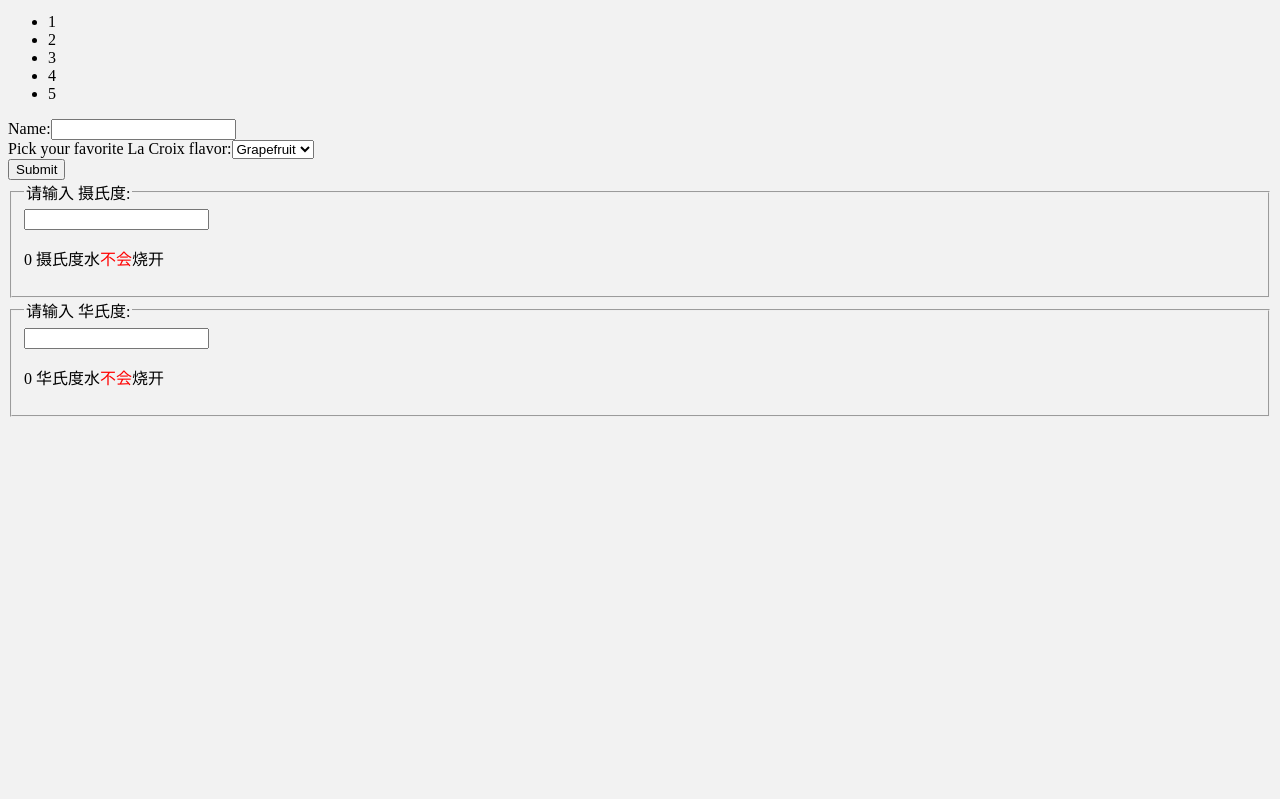
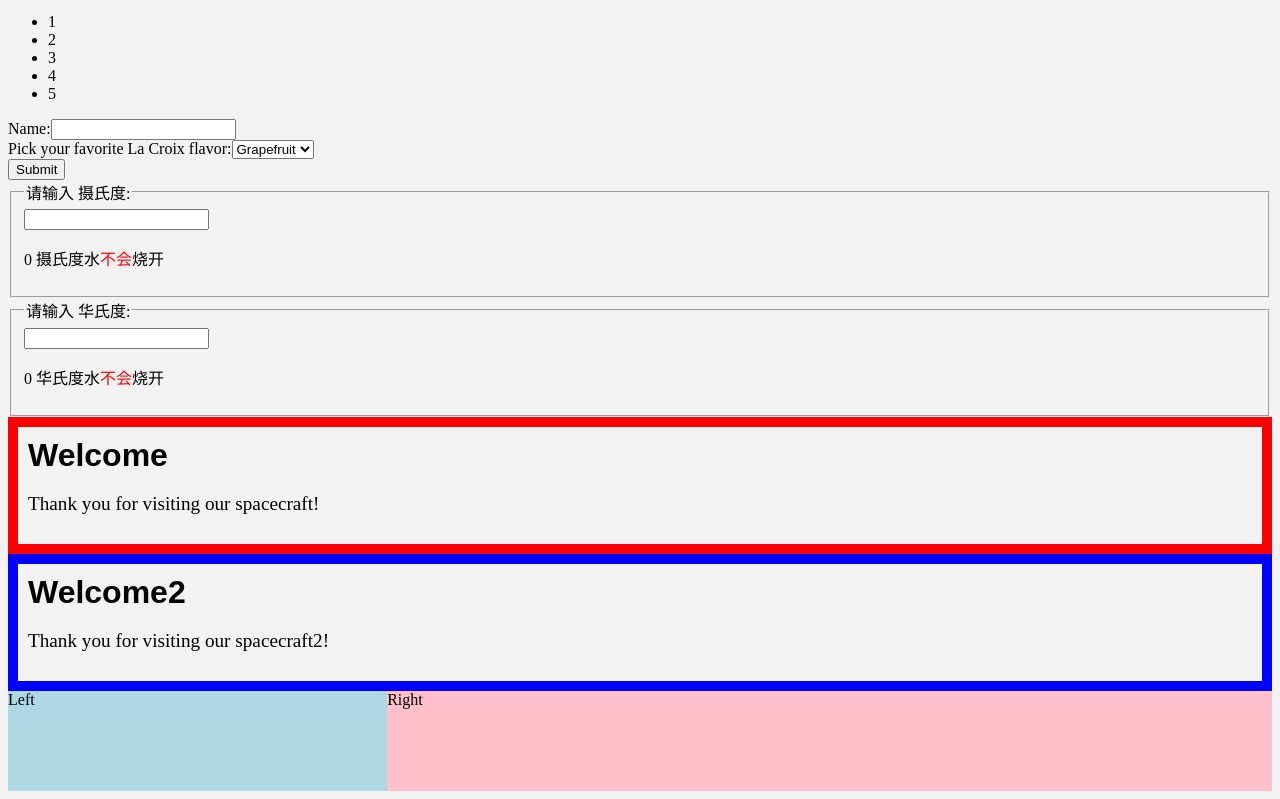
Before and after one commit to hixiaoguan/react-study, a React app in the folder my-app/: page / in a window 1280 px wide. Shown: the part 913-1712 px from the top of the page. Before the commit the page ends 1338 px from the top, so only its background shows below. Built offline with nearby package versions, Linux system fonts and the light colour scheme.

Commit message:
+React 组合模型

```diff
--- a/my-app/public/index.html
+++ b/my-app/public/index.html
@@ -41,6 +41,9 @@
     <div id="moreCompoent"></div>
     <div id="nameForm"></div>
     <div id="statusUp"></div>
+    <div id="dialog"></div>
+    <div id="dialog2"></div>
+    <div id="layout"></div>
     <!--
       This HTML file is a template.
       If you open it directly in the browser, you will see an empty page.
--- a/my-app/src/index.css
+++ b/my-app/src/index.css
@@ -1,3 +1,65 @@
 body {
     background: #f2f2f2;
 }
+
+
+/*WelcomeDialog*/
+
+.FancyBorder {
+    padding: 10px 10px;
+    border: 10px solid;
+}
+
+.FancyBorder-blue {
+    border-color: blue;
+}
+
+.FancyBorder-red {
+    border-color: red;
+}
+
+.Dialog-title {
+    margin: 0;
+    font-family: sans-serif;
+}
+
+.Dialog-message {
+    font-size: larger;
+}
+
+
+/*页面布局组件化-Layout*/
+
+#layout {
+    width: 100%;
+    height: 100px;
+}
+
+.SplitPane {
+    width: 100%;
+    height: 100%;
+}
+
+.SplitPane-left {
+    float: left;
+    width: 30%;
+    height: 100%;
+}
+
+.SplitPane-right {
+    float: left;
+    width: 70%;
+    height: 100%;
+}
+
+.Contacts {
+    width: 100%;
+    height: 100%;
+    background: lightblue;
+}
+
+.Chat {
+    width: 100%;
+    height: 100%;
+    background: pink;
+}
--- a/my-app/src/index.js
+++ b/my-app/src/index.js
@@ -113,7 +113,7 @@ function ActionLink() {
     }
 
     return (
-        <a href="#" onClick={handleClick}>
+        <a onClick={handleClick}>
            React 点击事件绑定 Click me
     </a>
     );
@@ -373,7 +373,7 @@ function BoilingVerdict(props) {
     if (!props.celsius){
         dushu = 0;
     }
-    if (props.scale =='f'){
+    if (props.scale === 'f'){
         openNum = 212;
         sName = '华氏度';
     }
@@ -430,3 +430,101 @@ ReactDOM.render(
     <Calculator />,
     document.getElementById('statusUp')
 );
+/**
+ * 组合 vs 继承
+ * React 具有强大的组合模型，我们建议使用组合而不是继承来复用组件之间的代码。
+ */
+function FancyBorder(props) {
+    return (
+        <div className={'FancyBorder FancyBorder-' + props.color}>
+            {props.children}
+        </div>
+    );
+}
+
+function WelcomeDialog() {
+    return (
+        <FancyBorder color="red">
+            <h1 className="Dialog-title">
+                Welcome
+      </h1>
+            <p className="Dialog-message">
+                Thank you for visiting our spacecraft!
+      </p>
+        </FancyBorder>
+    );
+}
+
+ReactDOM.render(
+    <WelcomeDialog />,
+    document.getElementById('dialog')
+);
+
+// 常用用法
+function Dialog(props) {
+    return (
+        <FancyBorder color="blue">
+            <h1 className="Dialog-title">
+                {props.title}
+            </h1>
+            <p className="Dialog-message">
+                {props.message}
+            </p>
+        </FancyBorder>
+    );
+}
+
+function WelcomeDialog2() {
+    return (
+        <Dialog
+            title="Welcome2"
+            message="Thank you for visiting our spacecraft2!" />
+
+    );
+}
+
+ReactDOM.render(
+    <WelcomeDialog2 />,
+    document.getElementById('dialog2')
+);
+
+/**
+ * 布局组件化 - 实例
+ */
+function Contacts() {
+    return <div className="Contacts" > Left </div>;
+}
+
+function Chat() {
+    return <div className="Chat"> Right </div>;
+}
+
+function SplitPane(props) {
+    return (
+        <div className="SplitPane">
+            <div className="SplitPane-left">
+                {props.left}
+            </div>
+            <div className="SplitPane-right">
+                {props.right}
+            </div>
+        </div>
+    );
+}
+
+function Layout() {
+    return (
+        <SplitPane
+            left={
+                <Contacts />
+            }
+            right={
+                <Chat />
+            } />
+    );
+}
+
+ReactDOM.render(
+    <Layout />,
+    document.getElementById('layout')
+);
```
